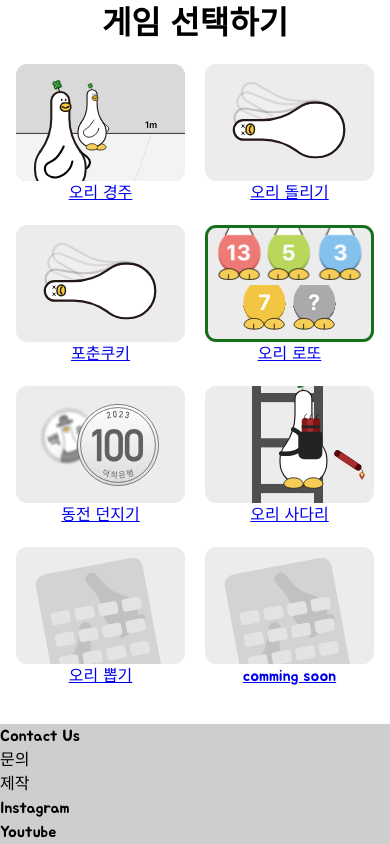
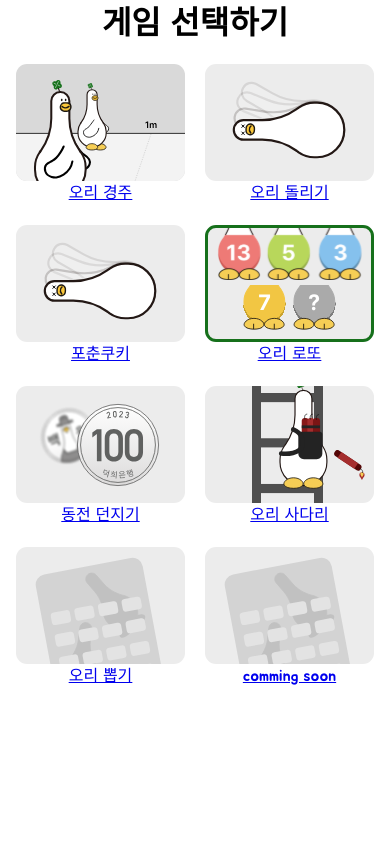
Before and after one commit to piggmme/lucky-ducky, a SvelteKit app: page /main in a window 390 px wide. Built offline with nearby package versions, Linux system fonts and the light colour scheme.

Commit message:
feat: 메인 페이지 수정
- 푸터 분리
- mobileLayout 추가
- 잘못된 경로 수정

```diff
--- a/src/routes/main/+page.svelte
+++ b/src/routes/main/+page.svelte
@@ -1,8 +1,13 @@
 <script lang="ts">
   import ItemCard from '@/components/main/ItemCard.svelte';
+  import MobileLayout from '@/Layout/MobileLayout.svelte';
   const games = [
     { title: '오리 경주', url: '/race', thumbnail: 'thumbnail_race.svg' },
-    { title: '오리 돌리기', url: '/spinDuck', thumbnail: 'thumbnail_spin.svg' },
+    {
+      title: '오리 돌리기',
+      url: '/spin-duck',
+      thumbnail: 'thumbnail_spin.svg'
+    },
     {
       title: '포춘쿠키',
       url: '/fortuneCookie',
@@ -16,6 +21,7 @@
   ];
 </script>
 
+<MobileLayout isNav={false}>
   <header>
     <h1>게임 선택하기</h1>
   </header>
@@ -34,15 +40,7 @@
       </ul>
     </section>
   </main>
-
-<!-- TODO: footer 레이아웃 분리 -->
-<footer>
-  <p>Contact Us</p>
-  <p>문의</p>
-  <p>제작</p>
-  <p>Instagram</p>
-  <p>Youtube</p>
-</footer>
+</MobileLayout>
 
 <style lang="scss">
   header {
@@ -62,10 +60,4 @@
     justify-content: center;
     list-style: none;
   }
-  footer {
-    position: absolute;
-    bottom: 0;
-    width: 100%;
-    background-color: #cecece;
-  }
 </style>
```
Lines whose indentation alone changed are shown as unchanged.
